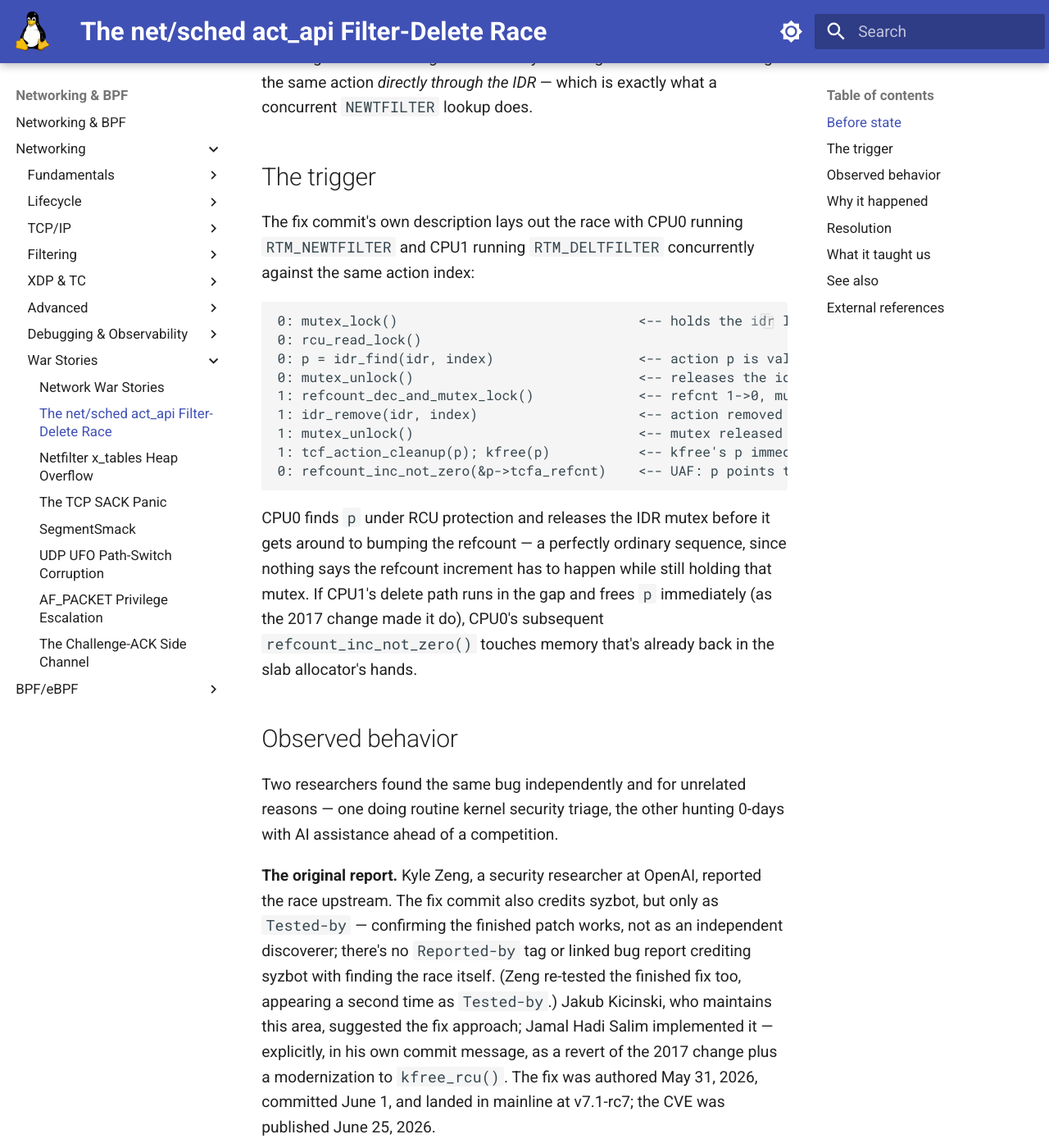
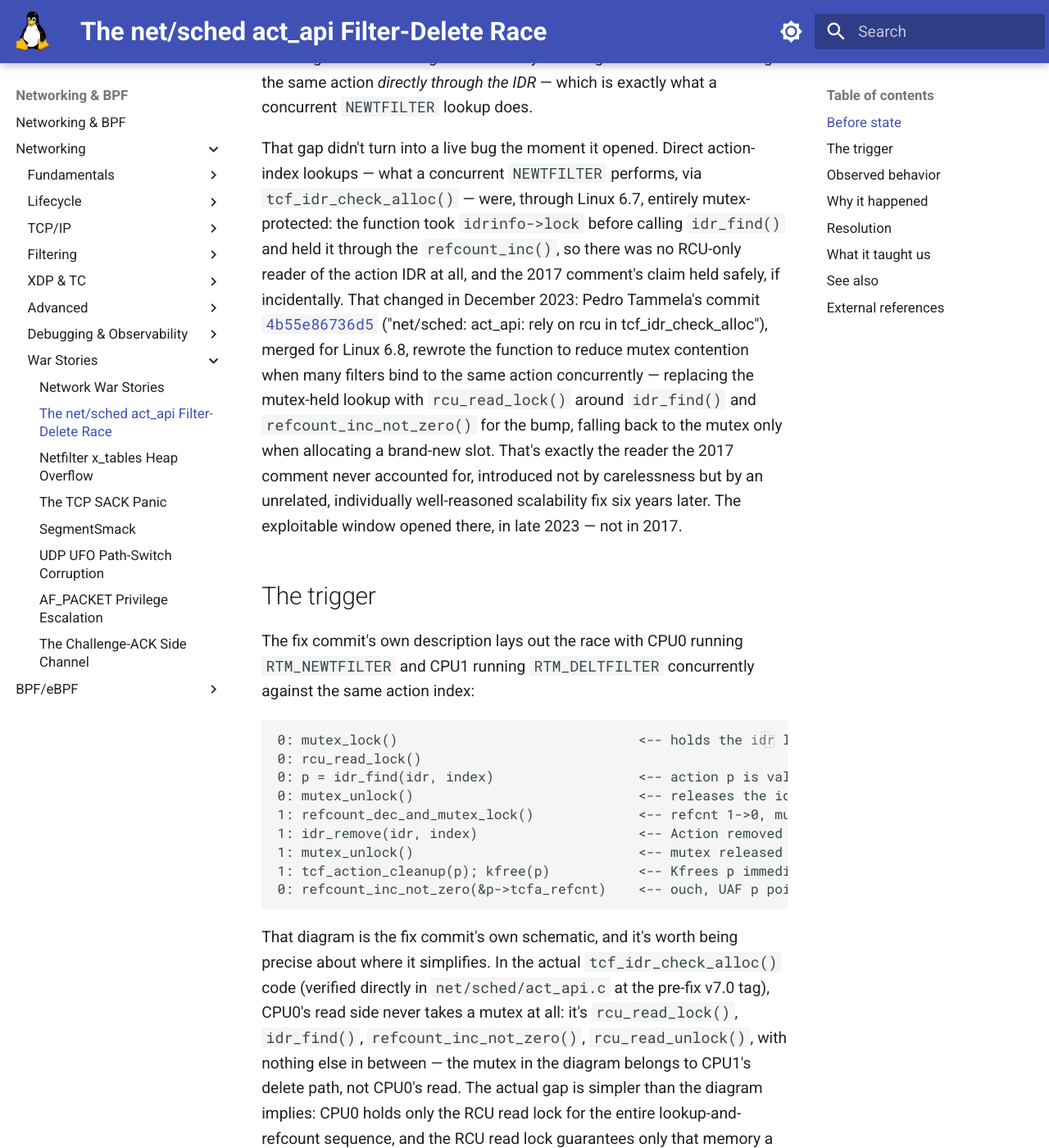
Before and after one commit to laveeshb/linux-kernel-internals, an MkDocs documentation site: the page built from docs/net/war-stories/act-api-uaf.md, in a window 1280 px wide and 1400 px high, scrolled down 2733 px. Shown: the whole window at 82% size. Built offline with MkDocs 1.6.1 and Material for MkDocs 9.7.7, drawn with Linux system fonts in a browser that asks for light colours; some of the changed text lies outside the part shown.

Commit message:
Fix errors found by third review of the act_api rewrite
- The "nine years" framing was wrong: the exploitable race is ~2.5
  years old, not nine. Through Linux 6.7, tcf_idr_check_alloc() was
  entirely mutex-protected (verified directly against v6.7 source),
  so the 2017 comment's safety claim held correctly - there was no
  RCU-only reader yet. Pedro Tammela's 4b55e86736d5 (Dec 2023, merged
  for 6.8) converted it to an RCU-only lookup to reduce mutex
  contention, introducing exactly the reader the 2017 comment hadn't
  accounted for. That's the actual causal story and a better one -
  two individually-reasonable changes composing into a bug neither
  author had reason to anticipate
- "The trigger" narrated the fix commit's schematic diagram as literal
  code behavior, but verified against net/sched/act_api.c at v7.0,
  CPU0's read side never takes a mutex at all - only rcu_read_lock().
  Reworded to say so explicitly, and quoted the diagram exactly as it
  appears in the commit message rather than lightly paraphrased
- Removed an invented "routine kernel security triage" characterization
  of how Kyle Zeng found the bug - no source says how he found it
- Fixed a self-contradictory sentence about Lee's competition slot
  (per his own post, the Linux-LPE category closed once three winners
  were declared before his slot came up, not "he demoed it too late")
- Restored two dropped quote fragments ("(i.e. raw kfree)", "In a
  sense,") and stopped attributing all three race-refinement
  techniques to AI specifically, since the source doesn't say which
  ones AI helped with
- Updated docs/net/war-stories.md's blurb and "Found via fuzzing or
  automated tooling" table cell to match (AI-assisted manual hunting,
  not syzkaller, and not "routine triage")

````diff
--- a/docs/net/war-stories/act-api-uaf.md
+++ b/docs/net/war-stories/act-api-uaf.md
@@ -1,6 +1,6 @@
 # The net/sched act_api Filter-Delete Race
 
-> CVE-2026-53264 — a 2017 comment's reasoning about RCU safety covered one path readers could reach an action object through, but not the other one; nine years later, a researcher rediscovered the same bug independently as a fresh 0-day, with AI accelerating the exploit build
+> CVE-2026-53264 — a 2017 comment's reasoning about RCU safety covered every reader that existed at the time; a 2023 scalability fix quietly added the one it hadn't, and a researcher rediscovered the resulting bug independently as a fresh 0-day, with AI accelerating the exploit build
 
 Disclosed
 :   2026-06-25 (Linux kernel CNA record); independent 0-day exploit write-up published July 27, 2026 (STAR Labs)
@@ -30,6 +30,8 @@
 
 The commit message gives two reasons. The narrow one is that a related rewrite meant one specific caller no longer needed to wait for a grace period on that account — the commit message itself doesn't name which caller. The other is a real constraint on a follow-up patch the commit was clearing the way for — Wang writes that removing the deferral *"also completely closes a race condition between action free path and filter chain add/remove path for the following patch. Because otherwise the nested RCU callback can't be caught by `rcu_barrier()`"* — a `call_rcu()` nested inside another RCU callback can outlive the `rcu_barrier()` a caller uses to wait out all pending callbacks, which the follow-up work needed to not happen. Alongside both of those, the rewritten `free_tcf()` carries a comment justifying why dropping the deferral should be safe on its own terms — the load-bearing claim for *this* bug: *"for standalone actions, we don't need a RCU grace period either, because actions are always connected to filters and filters are already destroyed in RCU callbacks, so after a RCU grace period actions are already disconnected from filters. Readers later can not find us."* That argument is about one specific reader path: someone reaching an action *through a filter*. It says nothing about a reader reaching the same action *directly through the IDR* — which is exactly what a concurrent `NEWTFILTER` lookup does.
 
+That gap didn't turn into a live bug the moment it opened. Direct action-index lookups — what a concurrent `NEWTFILTER` performs, via `tcf_idr_check_alloc()` — were, through Linux 6.7, entirely mutex-protected: the function took `idrinfo->lock` before calling `idr_find()` and held it through the `refcount_inc()`, so there was no RCU-only reader of the action IDR at all, and the 2017 comment's claim held safely, if incidentally. That changed in December 2023: Pedro Tammela's commit [`4b55e86736d5`](https://git.kernel.org/linus/4b55e86736d5) ("net/sched: act_api: rely on rcu in tcf_idr_check_alloc"), merged for Linux 6.8, rewrote the function to reduce mutex contention when many filters bind to the same action concurrently — replacing the mutex-held lookup with `rcu_read_lock()` around `idr_find()` and `refcount_inc_not_zero()` for the bump, falling back to the mutex only when allocating a brand-new slot. That's exactly the reader the 2017 comment never accounted for, introduced not by carelessness but by an unrelated, individually well-reasoned scalability fix six years later. The exploitable window opened there, in late 2023 — not in 2017.
+
 ## The trigger
 
 The fix commit's own description lays out the race with CPU0 running `RTM_NEWTFILTER` and CPU1 running `RTM_DELTFILTER` concurrently against the same action index:
@@ -40,29 +42,29 @@
 0: p = idr_find(idr, index)                  <-- action p is valid (RCU protects IDR)
 0: mutex_unlock()                            <-- releases the idr lock
 1: refcount_dec_and_mutex_lock()             <-- refcnt 1->0, mutex held
-1: idr_remove(idr, index)                    <-- action removed from IDR
-1: mutex_unlock()                            <-- mutex released
-1: tcf_action_cleanup(p); kfree(p)           <-- kfree's p immediately, no deferral
-0: refcount_inc_not_zero(&p->tcfa_refcnt)    <-- UAF: p points to freed memory
+1: idr_remove(idr, index)                    <-- Action removed from IDR
+1: mutex_unlock()                            <-- mutex released allowing us to delete the action
+1: tcf_action_cleanup(p); kfree(p)           <-- Kfrees p immediately, no deferral
+0: refcount_inc_not_zero(&p->tcfa_refcnt)    <-- ouch, UAF p points to freed memory
 ```
 
-CPU0 finds `p` under RCU protection and releases the IDR mutex before it gets around to bumping the refcount — a perfectly ordinary sequence, since nothing says the refcount increment has to happen while still holding that mutex. If CPU1's delete path runs in the gap and frees `p` immediately (as the 2017 change made it do), CPU0's subsequent `refcount_inc_not_zero()` touches memory that's already back in the slab allocator's hands.
+That diagram is the fix commit's own schematic, and it's worth being precise about where it simplifies. In the actual `tcf_idr_check_alloc()` code (verified directly in `net/sched/act_api.c` at the pre-fix v7.0 tag), CPU0's read side never takes a mutex at all: it's `rcu_read_lock()`, `idr_find()`, `refcount_inc_not_zero()`, `rcu_read_unlock()`, with nothing else in between — the mutex in the diagram belongs to CPU1's delete path, not CPU0's read. The actual gap is simpler than the diagram implies: CPU0 holds only the RCU read lock for the entire lookup-and-refcount sequence, and the RCU read lock guarantees only that memory a reader already holds a pointer to won't be *reclaimed* while that lock is held via an RCU-deferred free — it says nothing about a concurrent, *non*-deferred `kfree()` elsewhere. If CPU1's delete path runs in the gap and frees `p` immediately (as the 2017 change made it do), CPU0's subsequent `refcount_inc_not_zero()` touches memory that's already back in the slab allocator's hands.
 
 ## Observed behavior
 
-Two researchers found the same bug independently and for unrelated reasons — one doing routine kernel security triage, the other hunting 0-days with AI assistance ahead of a competition.
+Two researchers found the same bug independently and for unrelated reasons — one reporting it through normal upstream channels, the other hunting 0-days with AI assistance ahead of a competition.
 
-**The original report.** Kyle Zeng, a security researcher at OpenAI, reported the race upstream. The fix commit also credits syzbot, but only as `Tested-by` — confirming the finished patch works, not as an independent discoverer; there's no `Reported-by` tag or linked bug report crediting syzbot with finding the race itself. (Zeng re-tested the finished fix too, appearing a second time as `Tested-by`.) Jakub Kicinski, who maintains this area, suggested the fix approach; Jamal Hadi Salim implemented it — explicitly, in his own commit message, as a revert of the 2017 change plus a modernization to `kfree_rcu()`. The fix was authored May 31, 2026, committed June 1, and landed in mainline at v7.1-rc7; the CVE was published June 25, 2026.
+**The original report.** Kyle Zeng, a security researcher at OpenAI, reported the race upstream. No source used for this page says how he found it, so this account doesn't guess. The fix commit also credits syzbot, but only as `Tested-by` — confirming the finished patch works, not as an independent discoverer; there's no `Reported-by` tag or linked bug report crediting syzbot with finding the race itself. (Zeng re-tested the finished fix too, appearing a second time as `Tested-by`.) Jakub Kicinski, who maintains this area, suggested the fix approach; Jamal Hadi Salim implemented it — explicitly, in his own commit message, as a revert of the 2017 change plus a modernization to `kfree_rcu()`. The fix was authored May 31, 2026, committed June 1, and landed in mainline at v7.1-rc7; the CVE was published June 25, 2026.
 
-**The independent 0-day.** Lee Jia Jie, an intern at STAR Labs (Singapore), was hunting kernel bugs with AI assistance ahead of **TyphoonPwn 2026** — a multi-category exploit competition held May 28, 2026, whose Linux local-privilege-escalation track (one category among several, per typhooncon.com) was what he was targeting. Lee found the same race in `net/sched` on his own and built it into a working local-root exploit before the competition, with no knowledge of Zeng's report. Participants learned their queue order the day before the event; Lee drew 8th of 11, and by the time his slot came up enough Linux-LPE winners had already been declared that he never got to demo it. Only afterward did he learn why: *"someone told me that KyleBot had already reported the bug 2 days before TyphoonPwn"* — meaning Zeng's report predated the *competition itself* by two days, not Lee's own (unstated, but necessarily earlier) discovery. His write-up, published July 27, 2026 and titled ["When AI Makes 0-Days Feel Like N-Days"](https://starlabs.sg/blog/2026/07-when-ai-makes-0-days-feel-like-n-days/), independently confirms the same root cause: *"The vulnerability is a lock-mismatch: `tcf_idr_check_alloc()` accesses the action idr with only `rcu_read_lock()`, while actions are freed with `idrinfo->lock` and `rtnl_lock()` held, but without waiting for the RCU grace period."*
+**The independent 0-day.** Lee Jia Jie, an intern at STAR Labs (Singapore), was hunting kernel bugs with AI assistance ahead of **TyphoonPwn 2026** — a multi-category exploit competition held May 28, 2026, whose Linux local-privilege-escalation track (one category among several, per typhooncon.com) was what he was targeting. Lee found the same race in `net/sched` on his own and built it into a working local-root exploit before the competition, with no knowledge of Zeng's report. Participants learned their queue order the day before the event; Lee drew 8th of 11 — but the Linux-LPE category closed once three winners were declared, and remaining entries, his included, simply weren't tested. His slot never came up. Only afterward did he learn why: *"someone told me that KyleBot had already reported the bug 2 days before TyphoonPwn"* — meaning Zeng's report predated the *competition itself* by two days, not Lee's own (unstated, but necessarily earlier) discovery. His write-up, published July 27, 2026 and titled ["When AI Makes 0-Days Feel Like N-Days"](https://starlabs.sg/blog/2026/07-when-ai-makes-0-days-feel-like-n-days/), independently confirms the same root cause: *"The vulnerability is a lock-mismatch: `tcf_idr_check_alloc()` accesses the action idr with only `rcu_read_lock()`, while actions are freed with `idrinfo->lock` and `rtnl_lock()` held, but without waiting for the RCU grace period (i.e. raw kfree)."*
 
-Lee describes using AI for three tasks — finding the bug itself, producing a KASAN proof-of-concept, and refining a race-window-widening technique — with a concrete before/after on the last one: naive attempts to win the CPU0/CPU1 race took over 15 minutes; after AI-assisted refinement — widening the window with `timerfd`/`epoll`, splitting the attempt across separate chains with separate mutexes, and restructuring the race into dedicated "binder" and "deleter" threads — the time needed to actually win the race dropped to around 5 seconds (Lee notes this could likely be reduced further using multiple action indexes). That's a different measurement from how reliably the *finished* exploit runs end-to-end: in a separate 10-run benchmark of the complete chain (a CentOS 9 desktop on an Intel i5-1235U laptop), all 10 runs succeeded, taking 10, 10, 9, 11, 11, 111, 64, 69, 47, and 10 seconds — full-chain runtime, not race-trigger latency; Lee attributes the slower outliers to CPU thermal throttling.
+Lee describes using AI for three tasks — finding the bug itself, producing a KASAN proof-of-concept, and improving the race condition — without specifying which refinement each contributed to. The race itself got substantially faster over several iterations: naive attempts to win the CPU0/CPU1 race took over 15 minutes; after widening the window with a `timerfd`/`epoll` technique, splitting the attempt across separate chains with separate mutexes, and restructuring it into dedicated "binder" and "deleter" threads, the time needed to actually win the race dropped to around 5 seconds (Lee notes this could likely be reduced further using multiple action indexes). That's a different measurement from how reliably the *finished* exploit runs end-to-end: in a separate 10-run benchmark of the complete chain (a CentOS 9 desktop on an Intel i5-1235U laptop), all 10 runs succeeded, taking 10, 10, 9, 11, 11, 111, 64, 69, 47, and 10 seconds — full-chain runtime, not race-trigger latency; Lee attributes the slower outliers to CPU thermal throttling.
 
-The full chain went well past triggering the UAF: reclaiming the freed `tc_action` memory with an attacker-controlled `user_key_payload` object to hijack a function pointer, a stack pivot from a controlled heap buffer, and a kernel-version-specific ROP chain that overwrites `core_pattern` to gain root execution through the core-dump handler — a working local-root exploit, not just a crash. It requires unprivileged user namespaces (enabled by default on most distributions), the `CONFIG_NET_ACT_GACT` and `CONFIG_NET_CLS_FLOWER` kernel options, and hardcoded per-kernel-version offsets in the ROP chain, so it's a local privilege-escalation primitive, not something portable or remotely triggerable as published. Lee's own summary of AI's contribution is more modest than "found and built it for me": *"It was certainly helpful for iterating quickly, but still lacking in reasoning ability and having clear blind spots. It was still crucial to exercise my own judgement especially when fine-tuning."* His stated takeaway from the exercise was narrower than "AI finds 0-days" — that AI tooling made *hunting an unknown bug* start to feel, procedurally, like the easier problem of analyzing an already-known one: *"this made it feel more like I was doing n-day analysis even on new bugs."*
+The full chain went well past triggering the UAF: reclaiming the freed `tc_action` memory with an attacker-controlled `user_key_payload` object to hijack a function pointer, a stack pivot from a controlled heap buffer, and a kernel-version-specific ROP chain that overwrites `core_pattern` to gain root execution through the core-dump handler — a working local-root exploit, not just a crash. It requires unprivileged user namespaces to be available, the `CONFIG_NET_ACT_GACT` and `CONFIG_NET_CLS_FLOWER` kernel options, and hardcoded per-kernel-version offsets in the ROP chain, so it's a local privilege-escalation primitive, not something portable or remotely triggerable as published. Lee's own summary of AI's contribution is more modest than "found and built it for me": *"It was certainly helpful for iterating quickly, but still lacking in reasoning ability and having clear blind spots. It was still crucial to exercise my own judgement especially when fine-tuning."* His stated takeaway from the exercise was narrower than "AI finds 0-days" — that AI tooling made *hunting an unknown bug* start to feel, procedurally, like the easier problem of analyzing an already-known one: *"In a sense, this made it feel more like I was doing n-day analysis even on new bugs."*
 
 ## Why it happened
 
-The root cause is a locking/RCU mismatch that was the *product* of a reasoning gap, not sloppiness: the 2017 comment's claim — that a grace period elsewhere already guarantees readers can't find a freed action — was true for the one reader path it was written about (reaching an action by walking a filter's attached actions) and simply didn't consider the other path that reaches the same object: a direct `idr_find()` on the action index itself, independent of any filter. An RCU-safety argument scoped to "the readers I have in mind" doesn't automatically cover every reader that exists; it held, unnoticed, for nine years until two independent researchers specifically drove `NEWTFILTER` and `DELFILTER` against each other.
+The root cause is a locking/RCU mismatch that was the *product* of a reasoning gap, not sloppiness: the 2017 comment's claim — that a grace period elsewhere already guarantees readers can't find a freed action — was true for the one reader path it was written about (reaching an action by walking a filter's attached actions) and simply didn't consider the other path that reaches the same object: a direct `idr_find()` on the action index itself, independent of any filter. An RCU-safety argument scoped to "the readers I have in mind" doesn't automatically cover every reader that gets added later; it held safely for six years, until an unrelated 2023 scalability fix introduced exactly the reader it hadn't accounted for — and then held unnoticed for roughly another two and a half, until two independent researchers each found a way to trigger the resulting race.
 
 ## Resolution
 
@@ -72,16 +74,16 @@
 
 ## What it taught us
 
-**An RCU-safety argument has to cover every reader path, not just the one under discussion.** The 2017 reasoning wasn't wrong about filter-chain traversal; it just never checked whether direct IDR lookup needed the same guarantee, and nobody revisited that question for nine years.
+**An RCU-safety argument has to cover every reader path that will ever exist, not just the ones that exist when it's written.** The 2017 reasoning wasn't wrong about filter-chain traversal, and it wasn't wrong about the IDR either — *at the time*, direct IDR lookups were still mutex-protected, so no RCU-only reader existed to violate the assumption. Six years later, an unrelated scalability fix added exactly that reader, and nobody went back to check whether the 2017 comment's guarantee still held.
 
-**A correctness comment is a claim that ages, silently, along with the code around it.** Nothing about the 2017 change looked unsafe in isolation — the bug is only visible if you already know to ask "what *other* ways can a reader reach this object" before removing a deferral that protects against exactly that.
+**A correctness comment is a claim that ages, silently, along with the code around it — including code changed by someone who never saw the comment.** Nothing about the 2017 change or the 2023 change looked unsafe in isolation; each was a reasonable fix to the problem in front of its author. The bug only exists at their intersection, which is exactly the kind of thing neither author had reason to go looking for.
 
-**Two independent efforts surfaced the same bug for unrelated reasons.** One was routine security triage (Zeng); the other was a researcher using AI to hunt for competition bugs, who only learned afterward that the same bug had already been reported upstream (Lee). That's not evidence this particular bug was unusually easy to find — but it's a reminder that once routine triage and AI-assisted hunting both make searching a subsystem cheap enough to run casually, a bug that sat unfixed for nine years can still get rediscovered by more than one independent effort in short order.
+**Two independent efforts surfaced the same bug for unrelated reasons.** Kyle Zeng reported it upstream through normal channels; Lee Jia Jie found it separately while hunting for a competition, using AI to help, and only learned afterward that the same bug had already been reported. That's not evidence this bug was unusually easy to find — but it's a reminder that a race window open for a couple of years, in a widely-used networking subsystem, can attract more than one independent search effort without either knowing about the other.
 
 **AI made 0-day hunting feel, procedurally, like n-day analysis — in the researcher's own words, not this page's spin.** Lee's account doesn't claim AI found or exploited the bug autonomously: he credits it for iterating quickly on discovery, a proof-of-concept, and one specific timing refinement, while repeatedly stressing that his own judgment was still necessary to fine-tune the result. The narrower, still-notable claim is his own: for a researcher who already knows the subsystem, AI tooling can shrink the gap between "hunting for an unknown bug" and "exploiting one that's already disclosed" — which is what his write-up's title is actually about, and it's a different claim from "AI raced to exploit an already-patched bug," which is not what happened here.
 
 !!! warning "Pattern to watch for"
-    Any refcounted object reachable through both an RCU-read-locked lookup (an IDR, a hash table, an RCU-protected list) and a mutex-protected removal path needs the *free itself* deferred with `call_rcu()`/`kfree_rcu()` — a lock around removal doesn't help a lookup that only ever took the RCU read lock. If a comment justifies skipping deferred freeing by saying "readers can only reach this through path X, and X is already safe," audit every other path that can reach the same object before trusting it — not just the one the comment's author had in mind.
+    Any refcounted object reachable through both an RCU-read-locked lookup (an IDR, a hash table, an RCU-protected list) and a mutex-protected removal path needs the *free itself* deferred with `call_rcu()`/`kfree_rcu()` — a lock around removal doesn't help a lookup that only ever took the RCU read lock. If a comment justifies skipping deferred freeing by saying "readers can only reach this through path X, and X is already safe," audit every other path that can reach the same object before trusting it — not just the one the comment's author had in mind. That audit isn't a one-time check, either: if a later, unrelated change adds a *new* reader path to the same object — exactly what happened here, six years on — it needs to be checked against every existing safety comment that assumed a fixed set of readers, not just reviewed for correctness on its own terms.
 
 ## See also
 
@@ -94,6 +96,7 @@
 
 - [git.kernel.org: 5057e1aca011](https://git.kernel.org/pub/scm/linux/kernel/git/torvalds/linux.git/commit/?id=5057e1aca011e51ef51498c940ef96f3d3e8a305) — "net/sched: act_api: use RCU with deferred freeing for action lifecycle"
 - [git.kernel.org: d7fb60b9cafb](https://git.kernel.org/pub/scm/linux/kernel/git/torvalds/linux.git/commit/?id=d7fb60b9cafb982cb2e46a267646a8dfd4f2e5da) — "net_sched: get rid of tcfa_rcu", the 2017 change this fix reverts
+- [git.kernel.org: 4b55e86736d5](https://git.kernel.org/linus/4b55e86736d5) — "net/sched: act_api: rely on rcu in tcf_idr_check_alloc", the December 2023 scalability fix that introduced the RCU-only reader the 2017 change hadn't accounted for
 - [STAR Labs: When AI Makes 0-Days Feel Like N-Days](https://starlabs.sg/blog/2026/07-when-ai-makes-0-days-feel-like-n-days/) — Lee Jia Jie's own account of finding and exploiting this bug as a 0-day, including the AI-assisted race-window timing data
 - [star-sg/CVE: CVE-2026-53264](https://github.com/star-sg/CVE/tree/master/CVE-2026-53264) — Lee Jia Jie's full published exploit source
 - [The Hacker News: Researcher Says AI Helped Develop Linux Traffic-Control Race Into Root Exploit](https://thehackernews.com/2026/07/researcher-says-ai-helped-develop-linux.html) — secondary coverage of the write-up
````
Also changed, not shown: docs/net/war-stories.md (+4 -4 lines).
